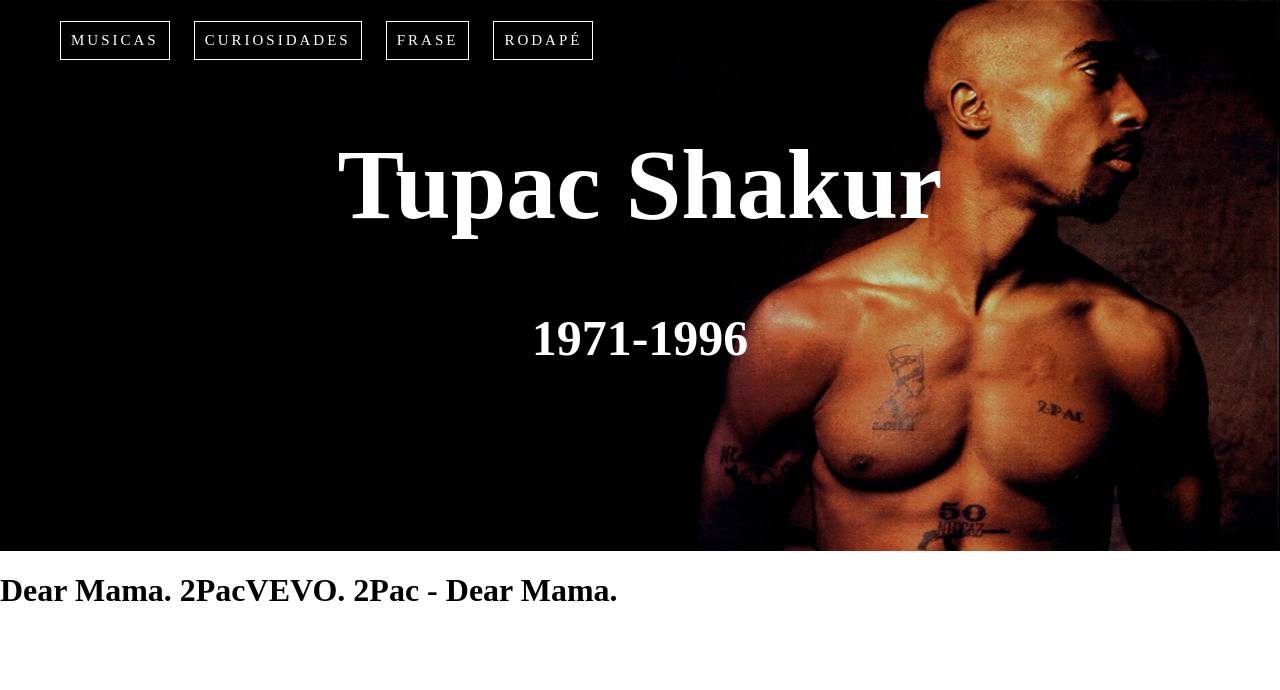
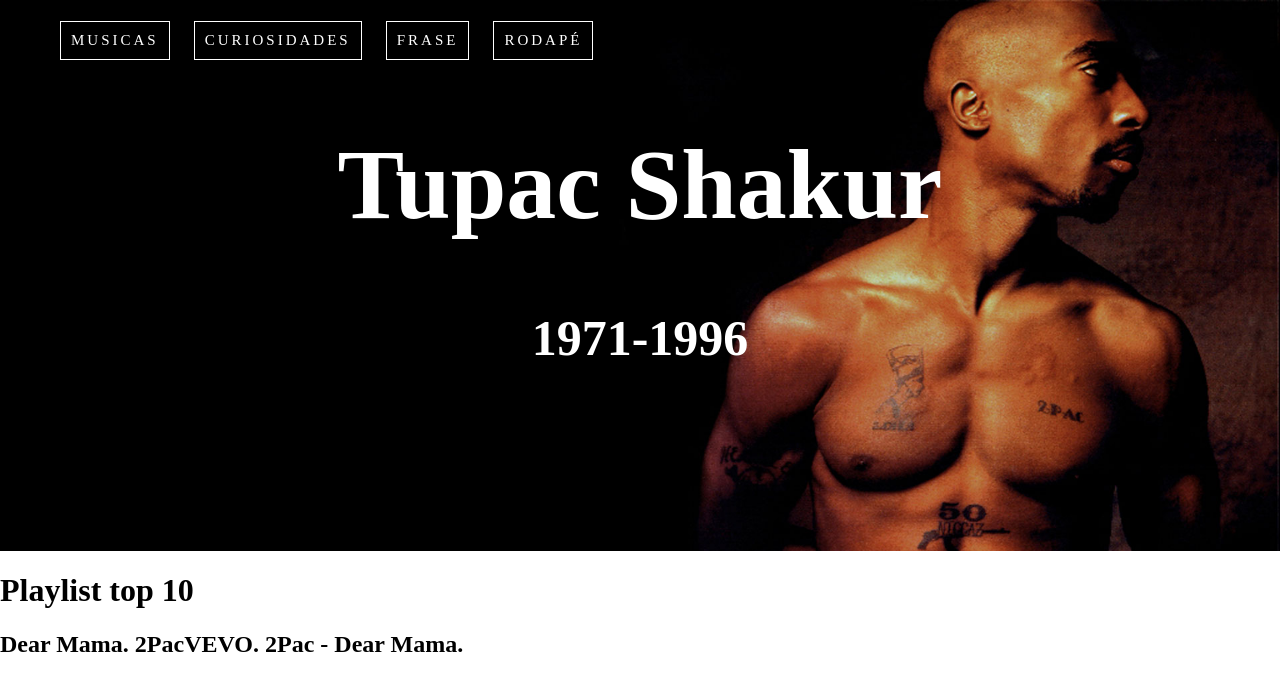
Before and after one commit to EvertonSilva22/Challenge_Tribute_Page, a plain HTML site: page index.html in a window 1280 px wide. Drawn offline with Linux system fonts and the light colour scheme.

Commit message:
Challenge Tribute Page
Criando o título da seção de músicas.

```diff
--- a/index.html
+++ b/index.html
@@ -25,7 +25,9 @@
     </header>
     <!--Cabeçalho da página-->
     <!--Listas de músicas-->
-    <h1>Dear Mama. 2PacVEVO. 2Pac - Dear Mama.</h1>
+    <h1>Playlist top 10</h1>
+
+    <h2>Dear Mama. 2PacVEVO. 2Pac - Dear Mama.</h2>
     <!--Fim Lista de músicas-->
 </body>
 </html>
```
